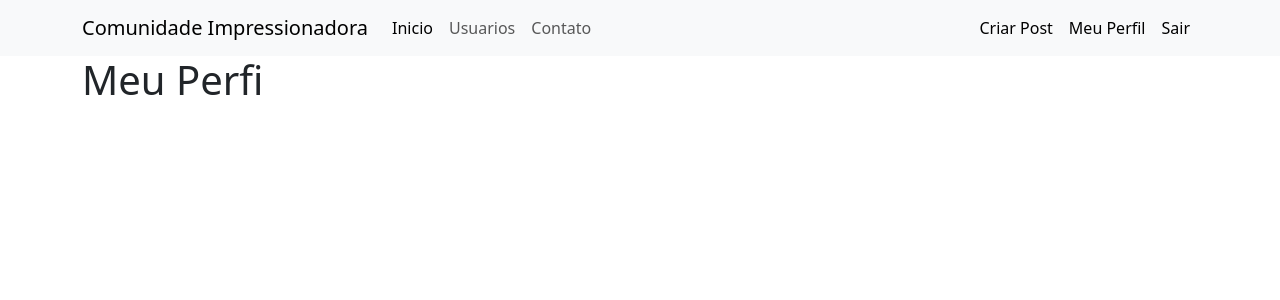
After one commit to AlaiSeide/Site-Comunidade, a Flask app: page /perfil in a window 1280 px wide. The commit adds this page. Shown: the top 300 px of the page. Run offline with Flask 3, Linux system fonts and the light colour scheme; a user stored in the database is signed in.

Commit message:
segurancao do site e  outras funcionalidades

```diff
--- a/comunidadeimpressionadora/__init__.py
+++ b/comunidadeimpressionadora/__init__.py
@@ -19,5 +19,11 @@ database = SQLAlchemy(app)
 bcrypt = Bcrypt(app)
 login_manager = LoginManager(app)
 
+# a pagina onde o usuario sera redirecionado caso tente acessar uma pagina sem fazer login
+# passei login que é a minha pagina de cadastro
+login_manager.login_view = 'login'
+login_manager.login_message = 'Faça login para acessar esta página, por favor.'
+login_manager.login_message_category = 'alert-info'
+
 # preciso executar o arquivo routes por isso importei ele aqui
 from comunidadeimpressionadora import routes
--- a/comunidadeimpressionadora/routes.py
+++ b/comunidadeimpressionadora/routes.py
@@ -2,7 +2,7 @@ from flask import render_template, redirect, url_for, flash, request
 from comunidadeimpressionadora import app, database, bcrypt
 from comunidadeimpressionadora.forms import FormCriarConta, FormLogin
 from comunidadeimpressionadora.models import Usuario
-from flask_login import login_user
+from flask_login import login_user, logout_user, current_user, login_required
 
 lista_usuarios = ['Alai', 'Samir', 'Onur', 'Jan']
 
@@ -18,6 +18,7 @@ def contato():
 
 # pagina de usuarios
 @app.route("/usuarios")
+@login_required
 def usuarios():
     # meus_usuarios=lista_usuarios está dentro da minha funcao render_template() para poderem ser mostrados dentro da minha pagina html
     return render_template('usuarios.html', meus_usuarios=lista_usuarios)
@@ -40,13 +41,22 @@ def login():
         usuario = Usuario.query.filter_by(email=form_login.email.data).first()
         # se o usuario existe e se a senha que ele preencheu é a mesma que ta no banco de dados
         if usuario and bcrypt.check_password_hash(usuario.senha, form_login.senha.data):
-            # fazendo login
+            # fazendo login do usuario
             login_user(usuario, remember=form_login.lembrar_dados.data)
             # exibir msg de login feito com sucesso aseguido do e-amil dessa pessoal
             flash(f'Login feito com sucesso no e-mail: {form_login.email.data}', 'alert-success')
             # redirecionar para outra pagina
             # o return deve estar sempre atras do redirect(url_for('home'))
-            return redirect(url_for("home"))
+
+            # Obtém o parâmetro 'next' da query string da URL, que é geralmente usado para redirecionar o usuário após o login.
+            parametro_next = request.args.get('next')
+            # Verifica se o parâmetro 'next' foi fornecido na query string.
+            if parametro_next:
+                # Se o parâmetro 'next' estiver presente, redireciona o usuário para o URL fornecido pelo parâmetro 'next'.
+                return redirect(parametro_next)
+            else:
+                # Se o parâmetro 'next' não estiver presente, redireciona o usuário para a página inicial ('home') da aplicação.
+                return redirect(url_for("home"))
         else:
             flash(f'Falha no Login. E-mail ou Senha Incorretos.','alert-danger')
 
@@ -71,3 +81,25 @@ def login():
 
     # form_login=form_login, form_criarconta=form_criarconta está dentro da minha funcao render_template() para poderem ser mostrados dentro da minha pagina html
     return render_template('login.html', form_login=form_login, form_criarconta=form_criarconta)
+
+
+# pagina de sair
+@app.route('/sair')
+@login_required
+def sair():
+    # sair e redirecionar para a pagina home
+    logout_user()
+    flash('Logout feito com Sucesso', 'alert-success')
+    return redirect(url_for('home'))
+
+# pagina de ver o perfil
+@app.route('/perfil')
+@login_required
+def perfil():
+    return render_template('perfil.html')
+
+# pagina de criar post
+@app.route('/post/criar')
+@login_required
+def criar_post():
+    return render_template('criarpost.html')
--- a/comunidadeimpressionadora/templates/navbar.html
+++ b/comunidadeimpressionadora/templates/navbar.html
@@ -20,12 +20,28 @@
 
             <!--Links na barra de navegacao de login e de criar conta-->
             <ul class="navbar-nav d-flex">
+                <!--Isso ai so vai aparecer se o usuario estiver autenticado-->
+                {% if current_user.is_authenticated %}
+                    <li class="nav-item">
+                        <a class="nav-link active" aria-current="page" href="{{ url_for('criar_post') }}">Criar Post</a>
+                    </li>
+
+                    <li class="nav-item">
+                        <a class="nav-link active" aria-current="page" href="{{ url_for('perfil') }}">Meu Perfil</a>
+                    </li>
+
+                    <li class="nav-item">
+                        <a class="nav-link active" aria-current="page" href="{{ url_for('sair') }}">Sair</a>
+                    </li>
+                <!--Isso ai so vai aparecer se o usuario nao estiver autenticado-->
+                {% else %}
                     <li class="nav-item">
                         <a class="nav-link active" aria-current="page" href="{{ url_for('login') }}">Login</a>
                     </li>
                     <li class="nav-item">
                         <a class="nav-link active" aria-current="page" href="{{ url_for('login') }}">Criar Conta</a>
                     </li>
+                {% endif %}
             </ul>
         </div>
     </div>
--- /dev/null
+++ b/comunidadeimpressionadora/templates/perfil.html
@@ -0,0 +1,9 @@
+{% extends 'base.html' %}
+
+
+
+{% block body %}
+    <div class="container">
+        <h1>Meu Perfi</h1>
+    </div>
+{% endblock %}
```
Also changed, not shown: comunidadeimpressionadora/templates/criarpost.html (added, +9 -0 lines). Lines whose indentation alone changed are shown as unchanged.
